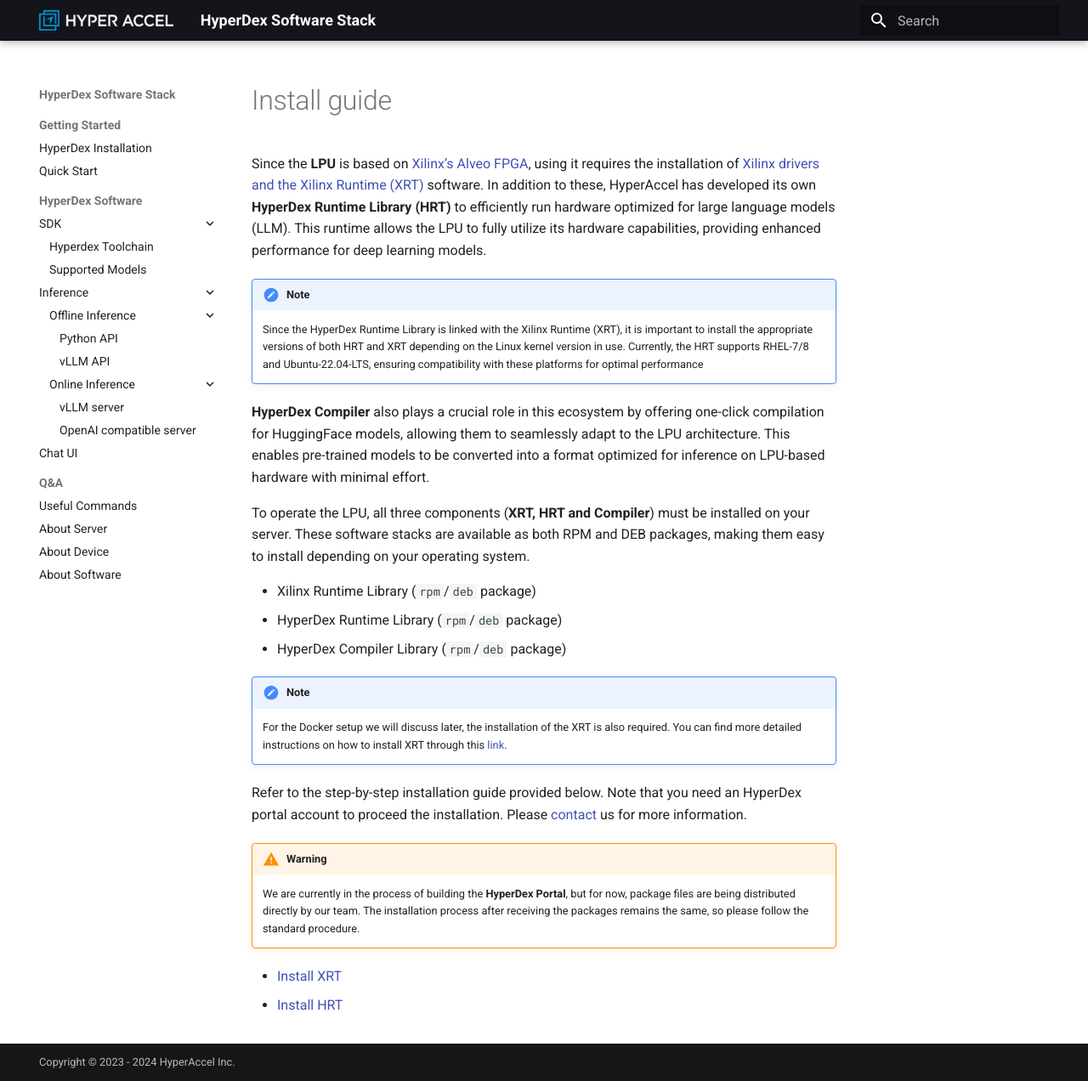
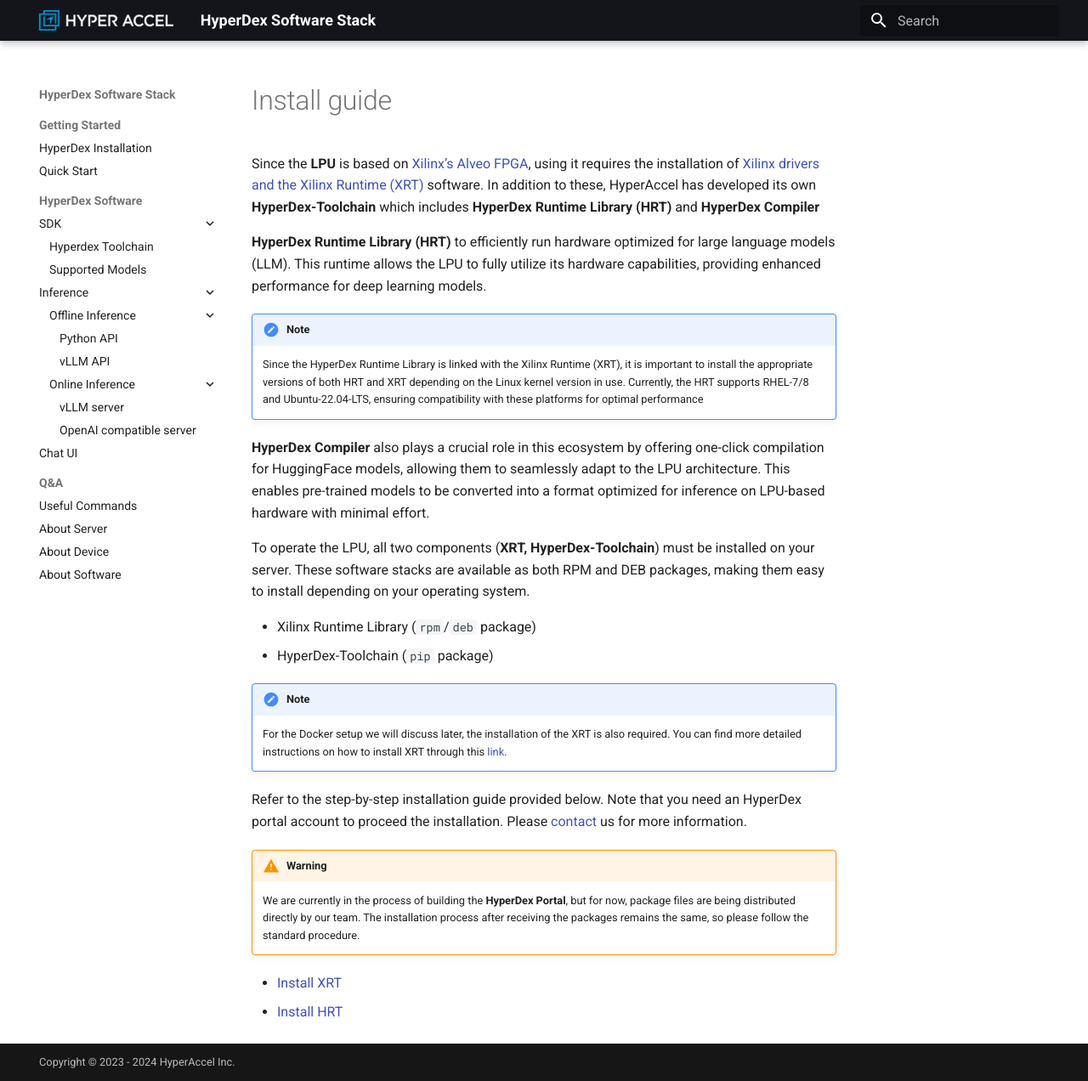
Before and after one commit to Hyper-Accel/docs, an MkDocs documentation site: the page built from docs/install_guide.md, in a window 1280 px wide and 1272 px high. Shown: the whole window at 85% size. Built offline with MkDocs 1.6.1 and Material for MkDocs 9.7.7, drawn with Linux system fonts in a browser that asks for light colours.

Commit message:
"[PROD-14] new index and install_guide"

```diff
--- a/docs/install_guide.md
+++ b/docs/install_guide.md
@@ -2,25 +2,26 @@
 Copyright 2024 The HyperAccel Inc. All rights reserved.
 -->
 
-Since the **LPU** is based on [Xilinx’s Alveo FPGA](https://www.amd.com/ko/products/accelerators/alveo/u55c/a-u55c-p00g-pq-g.html#get-started), using it requires the installation of [Xilinx drivers and the Xilinx Runtime (XRT)](https://www.xilinx.com/support/download/index.html/content/xilinx/en/downloadNav/alveo/u55c.html) software. In addition to these, HyperAccel has developed its own **HyperDex Runtime Library (HRT)** to efficiently run hardware optimized for large language models (LLM). This runtime allows the LPU to fully utilize its hardware capabilities, providing enhanced performance for deep learning models.
+Since the **LPU** is based on [Xilinx’s Alveo FPGA](https://www.amd.com/ko/products/accelerators/alveo/u55c/a-u55c-p00g-pq-g.html#get-started), using it requires the installation of [Xilinx drivers and the Xilinx Runtime (XRT)](https://www.xilinx.com/support/download/index.html/content/xilinx/en/downloadNav/alveo/u55c.html) software. In addition to these, HyperAccel has developed its own **HyperDex-Toolchain** which includes **HyperDex Runtime Library (HRT)** and **HyperDex Compiler**
+
+**HyperDex Runtime Library (HRT)** to efficiently run hardware optimized for large language models (LLM). This runtime allows the LPU to fully utilize its hardware capabilities, providing enhanced performance for deep learning models.
 
 !!! note
     Since the HyperDex Runtime Library is linked with the Xilinx Runtime (XRT), it is important to install the appropriate versions of both HRT and XRT depending on the Linux kernel version in use. Currently, the HRT supports RHEL-7/8 and Ubuntu-22.04-LTS, ensuring compatibility with these platforms for optimal performance
 
 **HyperDex Compiler** also plays a crucial role in this ecosystem by offering one-click compilation for HuggingFace models, allowing them to seamlessly adapt to the LPU architecture. This enables pre-trained models to be converted into a format optimized for inference on LPU-based hardware with minimal effort.
 
-To operate the LPU, all three components (**XRT, HRT and Compiler**) must be installed on your server. These software stacks are available as both RPM and DEB packages, making them easy to install depending on your operating system.
+To operate the LPU, all two components (**XRT, HyperDex-Toolchain**) must be installed on your server. These software stacks are available as both RPM and DEB packages, making them easy to install depending on your operating system.
 
 - Xilinx Runtime Library (`rpm`/`deb` package)
-- HyperDex Runtime Library (`rpm`/`deb` package)
-- HyperDex Compiler Library (`rpm`/`deb` package)
+- HyperDex-Toolchain (`pip` package)
 
 !!! note
     For the Docker setup we will discuss later, the installation of the XRT is also required. You can find more detailed instructions on how to install XRT through this [link](https://xilinx.github.io/XRT/master/html/index.html).
 
 Refer to the step-by-step installation guide provided below.
 Note that you need an HyperDex portal account to proceed the installation.
-Please [contact](mailto:contact@hyperaccel.ai) us for more information.
+Please [contact](mailto:support@hyperaccel.ai) us for more information.
 
 !!! warning
     We are currently in the process of building the **HyperDex Portal**, but for now, package files are being distributed directly by our team. The installation process after receiving the packages remains the same, so please follow the standard procedure.
```
Also changed, not shown: docs/index.md (+1 -1 lines).
